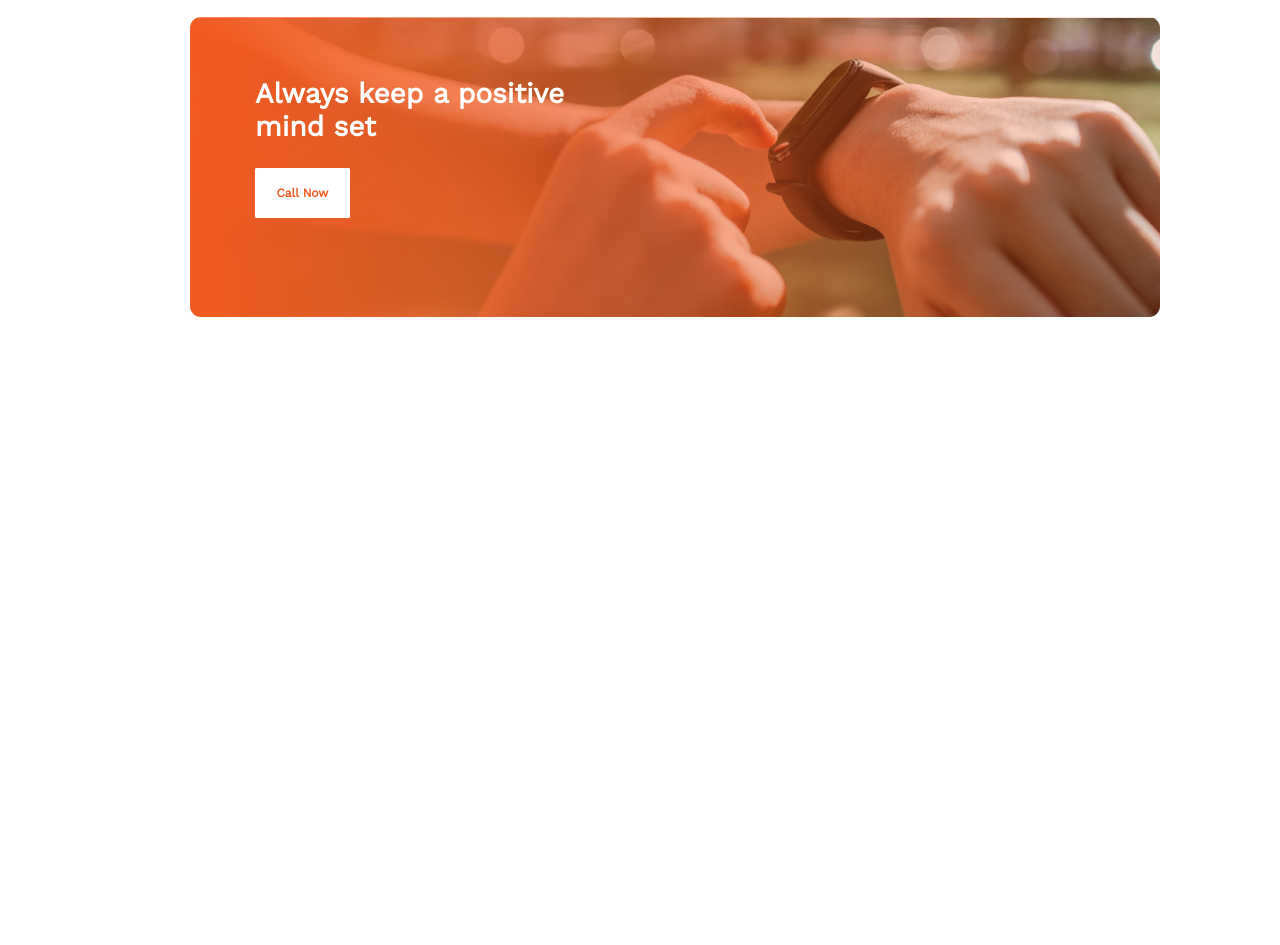
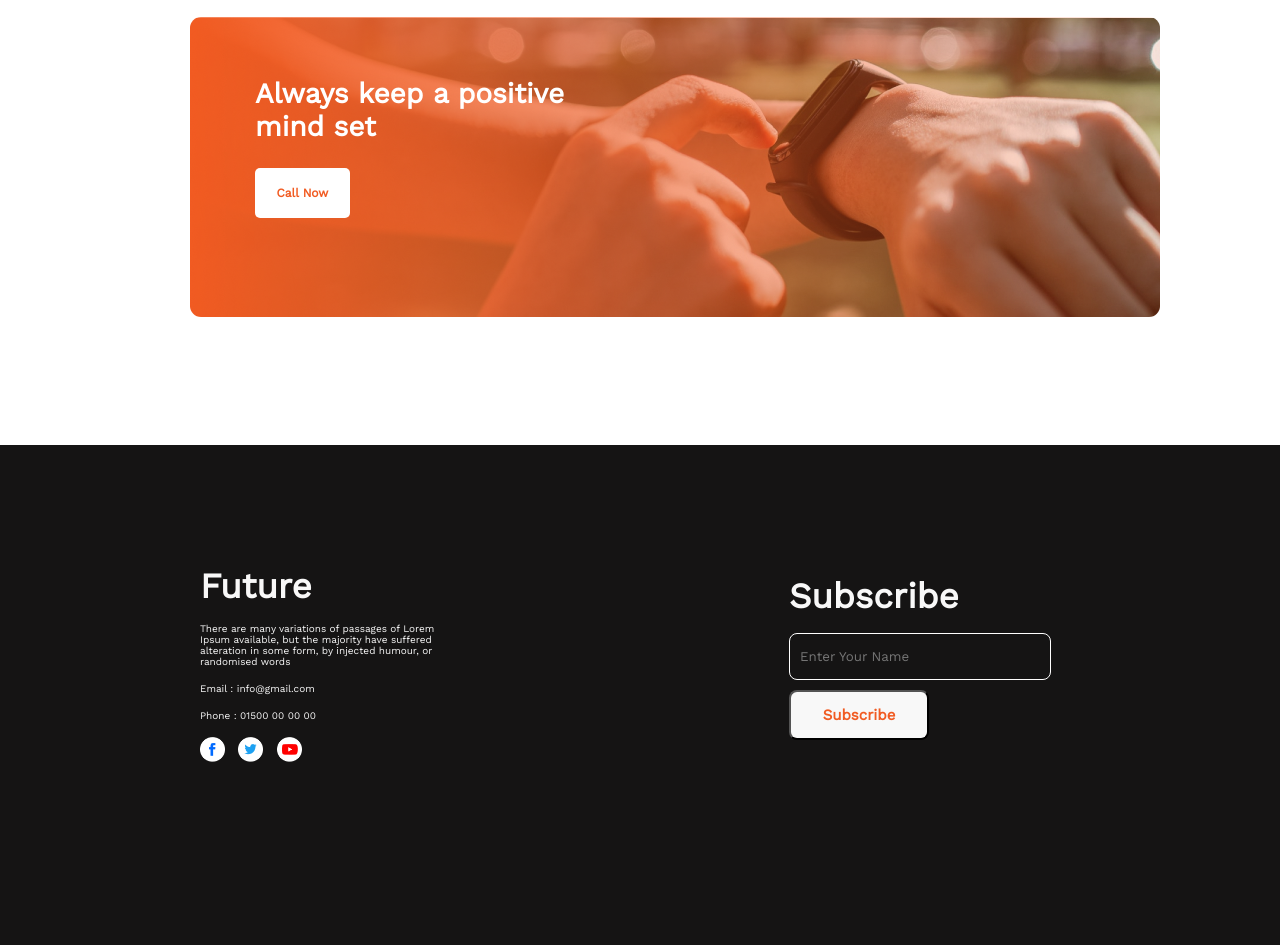
Before and after one commit to Tazedar/Assignment-01, a plain HTML site: page Index.html in a window 1280 px wide. Shown: the part 2057-3002 px from the top of the page. Before the commit the page ends 2502 px from the top, so only its background shows below. Drawn offline with nearby package versions, Linux system fonts and the light colour scheme.

Commit message:
added-footer

```diff
--- a/Index.html
+++ b/Index.html
@@ -70,6 +70,34 @@
         </section>
 
     </main>
+    <!-- footer -->
+    <section class="footer">
+        <div class="footer-left">
+            <h3 class="top">Future</h3>
+            <p class="middle">There are many variations of passages of Lorem Ipsum available, but the majority have suffered alteration in some form, by injected humour, or randomised words</p>
+            <p class="middle">Email : info@gmail.com</p>
+            <p class="middle">Phone : 01500 00 00 00</p>
+            <a href="">
+                <img class="bottom-img" src="images/icons/fb.png" alt="fb">
+
+            </a>
+            <a href="">
+                <img class="bottom-img" src="images/icons/twitter.png" alt="twitter">
+            </a>
+            <a href="">
+                <img class="bottom-img" src="images/icons/youtube.png" alt="youtube">
+            </a>
+        </div>
+        <div class="footer-right">
+            <h4 class="top-2">Subscribe</h4>
+            <form>
+                <label for="email">
+                    <input class="email" type="email" placeholder="Enter Your Name">
+                </label>
+            </form>
+            <button class="bottom-2">Subscribe</button>
+        </div>
+    </section>
 
 </body>
 </html>
--- a/style.css
+++ b/style.css
@@ -118,6 +118,63 @@
     width: 95px;
     height: 50px;
     border: 0;
-    border-radius: 2%;
     padding: 10px;
    }
+   /* footer */
+  .footer{
+    background: #151414;
+    max-width: 1349px;
+    height: 500px;
+    display: flex;
+    color: #F8F8F8;
+ }
+ .top{
+  font-style: normal;
+  font-weight: 700;
+  font-size: 35px;
+  margin-bottom: 16px;
+ }
+ .footer-left{
+  margin: 120px 330px 120px 200px;
+
+ }
+ .middle{
+  font-size: 10px;
+ }
+ .bottom-img{
+  width: 25px;
+  height: 25px;
+  padding-right: 8px;
+ }
+ .top-2{
+  font-style: normal;
+  font-weight: 700;
+  font-size: 35px;
+  margin-bottom: 16px;
+}
+.footer-right{
+ margin-top: 130px;
+ margin-right: 229px;
+ margin-bottom: 243px;
+}
+.email{
+  width: 250px;
+  height: 45px;
+  background-color: #151414;
+  border: 1px solid #FFFFFF;
+  border-radius: 8px;
+  margin-bottom: 10px;
+  padding-left: 10px;
+}
+a{
+  text-decoration: none;
+}
+.bottom-2{
+  width: 140px;
+  height: 50px;
+  color: #F15B22;
+  background: #F8F8F8;
+  border-radius: 8px;
+  font-weight: 600;
+  font-size: 15px;
+}
```
